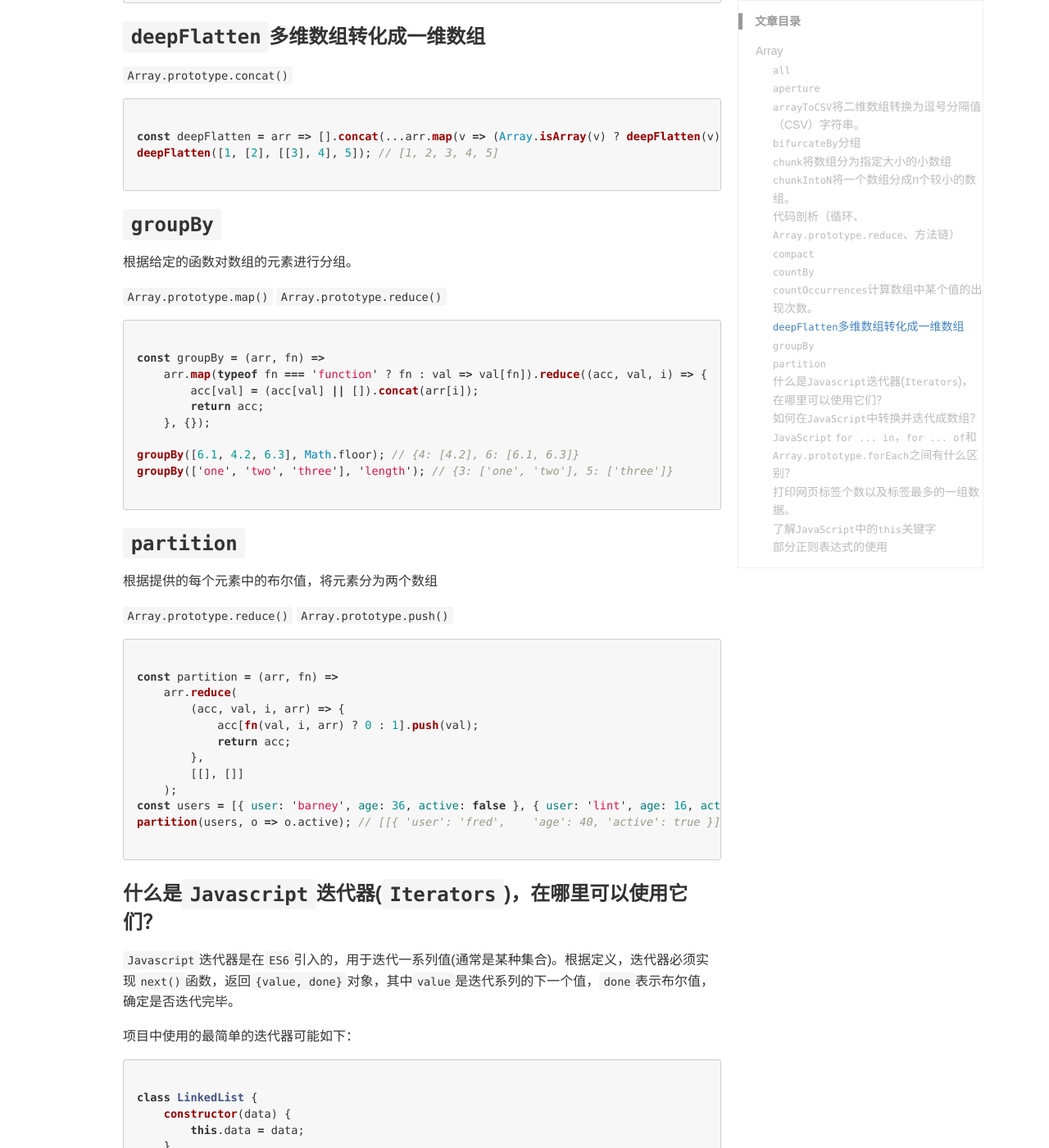
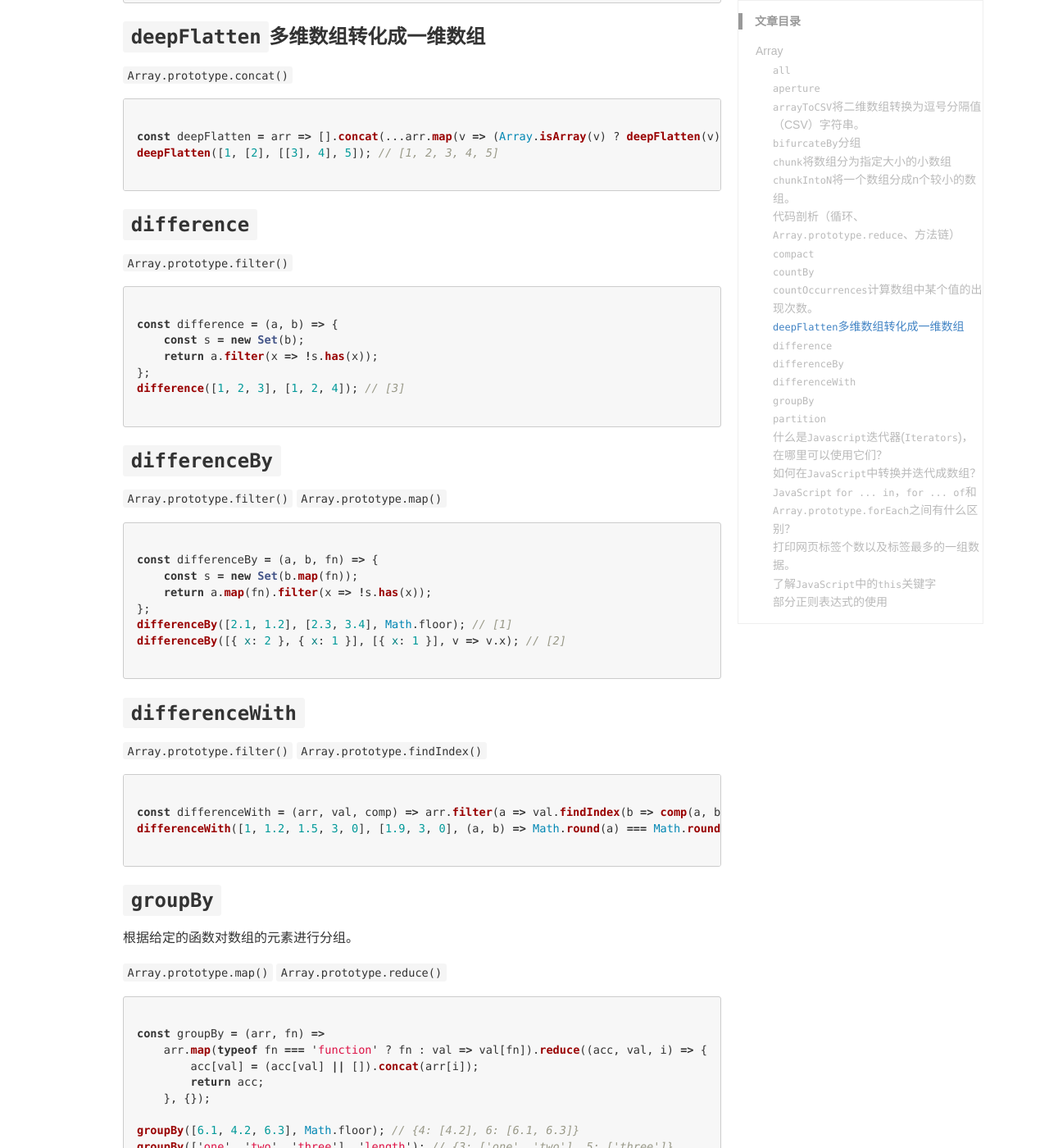
Before and after one commit to TcTOrz/TcTOrz.github.io, a Jekyll site: the page built from _wiki/javascript.md, in a window 1280 px wide and 1400 px high, scrolled down 4007 px. Shown: the whole window at 82% size. Built offline with Jekyll 4.4.1, drawn with Linux system fonts in a browser that asks for light colours; some web fonts are replaced; comment, search, counter and statistics services are not loaded.

Commit message:
add-js-differenceWith

````diff
--- a/_wiki/javascript.md
+++ b/_wiki/javascript.md
@@ -202,6 +202,46 @@ countOccurrences([1, 1, 2, 1, 2, 3], 1); // 3
 
 const deepFlatten = arr => [].concat(...arr.map(v => (Array.isArray(v) ? deepFlatten(v) : v)));
 deepFlatten([1, [2], [[3], 4], 5]); // [1, 2, 3, 4, 5]
+
+```
+
+### `difference`
+
+`Array.prototype.filter()`
+
+```js
+
+const difference = (a, b) => {
+    const s = new Set(b);
+    return a.filter(x => !s.has(x));
+};
+difference([1, 2, 3], [1, 2, 4]); // [3]
+
+```
+
+### `differenceBy`
+
+`Array.prototype.filter()` `Array.prototype.map()`
+
+```js
+
+const differenceBy = (a, b, fn) => {
+    const s = new Set(b.map(fn));
+    return a.map(fn).filter(x => !s.has(x));
+};
+differenceBy([2.1, 1.2], [2.3, 3.4], Math.floor); // [1]
+differenceBy([{ x: 2 }, { x: 1 }], [{ x: 1 }], v => v.x); // [2]
+
+```
+
+### `differenceWith`
+
+`Array.prototype.filter()` `Array.prototype.findIndex()`
+
+```js
+
+const differenceWith = (arr, val, comp) => arr.filter(a => val.findIndex(b => comp(a, b)) === -1); // 相当于双重循环
+differenceWith([1, 1.2, 1.5, 3, 0], [1.9, 3, 0], (a, b) => Math.round(a) === Math.round(b)); // [1, 1.2]
 
 ```
 
````
